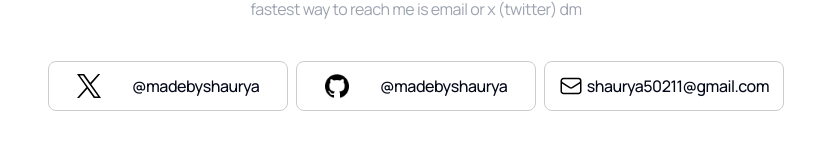
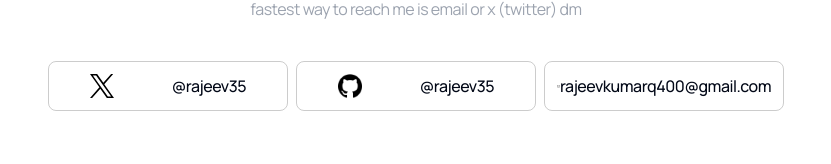
Before and after one commit to rajeev35/portfolio, a Next.js app: page / in a window 1280 px wide. Shown: the part 1956-2120 px from the top of the page, without its empty margins (224-1055 px from the left). Built offline with nearby package versions, Linux system fonts and the light colour scheme.

Commit message:
contact fix

```diff
--- a/components/Contact.tsx
+++ b/components/Contact.tsx
@@ -14,17 +14,17 @@ interface SocialLink {
 
 const social: SocialLink[] = [
   {
-    link: "https://x.com/madebyshaurya",
+    link: "https://x.com/35_rajeev",
     image: "/x.svg",
   },
   {
-    link: "https://github.com/madebyshaurya",
+    link: "https://github.com/rajeev35",
     image: "/gh.png",
   },
   {
-    link: "mailto:shaurya50211@gmail.com",
+    link: "mailto:rajeevkumarq400@gmail.com",
     image: "/mail.svg",
-    handle: "shaurya50211@gmail.com",
+    handle: "rajeevkumarq400@gmail.com",
   },
 ];
 
@@ -80,7 +80,7 @@ export default function Contact() {
                       : "translate-y-0 opacity-100"
                   }`}
                 >
-                  {e.handle ? e.handle : "@madebyshaurya"}
+                  {e.handle ? e.handle : "@rajeev35"}
                 </h1>
                 <div
                   className={`absolute inset-0 flex items-center justify-center transition-all duration-500 ease-in-out transform ${
```
